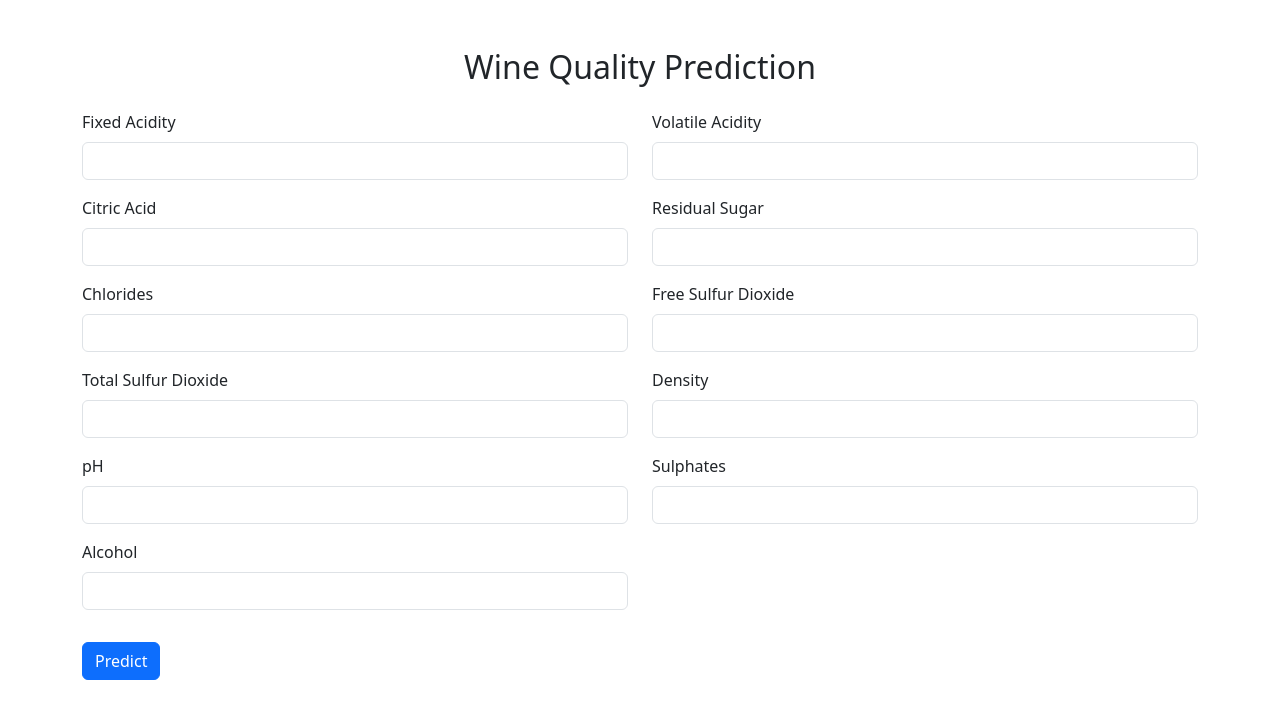
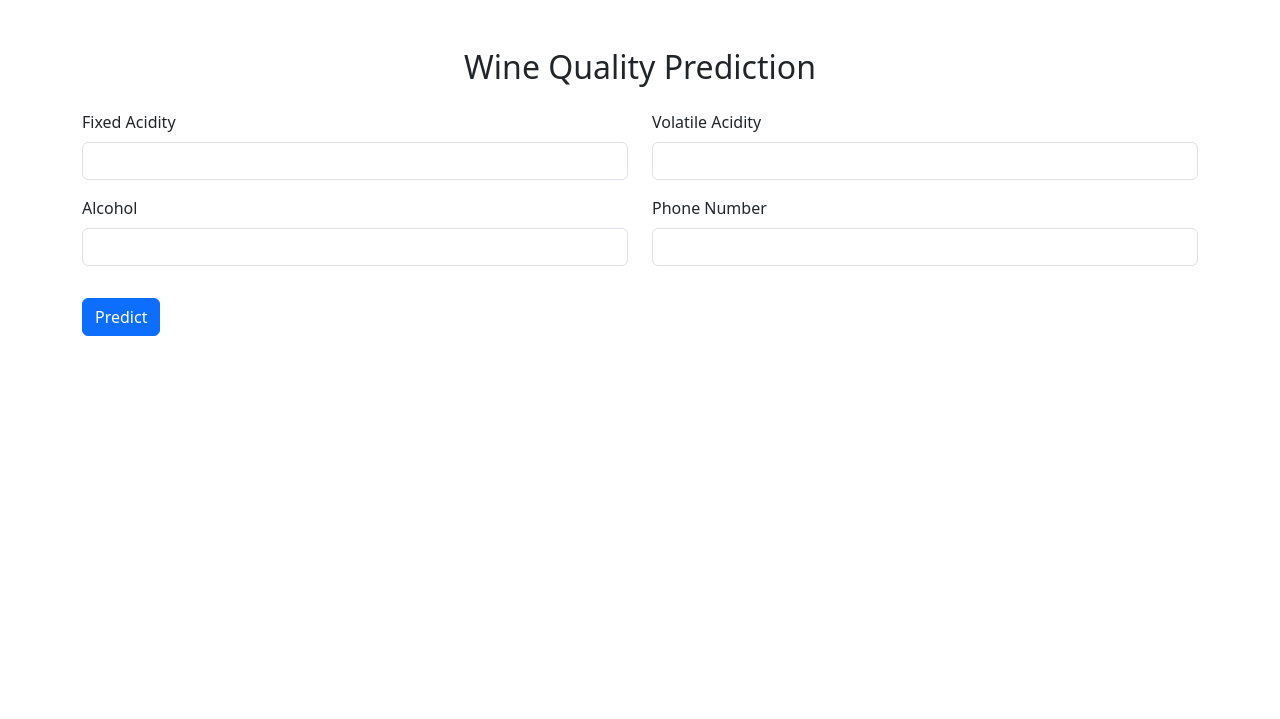
Before and after one commit to Kiash254/Wine-machine-learning-Flask-Bulk-sms-code, a Flask app: page / in a window 1280 px wide. Shown: the top 719 px of the page. Run offline with Flask 3, Linux system fonts and the light colour scheme; parts of the project's set-up code (start-up, migrations or seed data) failed here and were passed over.

```diff
--- a/app.py
+++ b/app.py
@@ -1,6 +1,12 @@
 from flask import Flask, request, render_template, jsonify
 from pickle import load
 import numpy as np
+import africastalking
+import os
+from dotenv import load_dotenv
+
+# Load environment variables from .env file
+load_dotenv()
 
 app = Flask(__name__)
 
@@ -8,14 +14,22 @@ app = Flask(__name__)
 model = load(open('model.pkl', 'rb'))
 scaler = load(open('scaler.pkl', 'rb'))
 
+# Africa's Talking API credentials from .env
+username = os.getenv('AT_USER_NAME')
+api_key = os.getenv('AT_API_KEY')
+
+# Initialize Africa's Talking
+africastalking.initialize(username, api_key)
+sms = africastalking.SMS
+
 @app.route('/')
 def index():
     return render_template('index.html')
 
 @app.route('/wine_model_prediction', methods=['POST'])
 def wine_model_prediction():
-    # Retrieve data from the form
     try:
+        # Retrieve form data
         new_wine = np.array([[
             float(request.form['fixed_acidity']),
             float(request.form['volatile_acidity']),
@@ -34,9 +48,17 @@ def wine_model_prediction():
         new_wine_scaled = scaler.transform(new_wine)
         prediction = model.predict(new_wine_scaled)
 
-        # Return result
+        # Prepare result message
         result = "Good Wine" if prediction[0] == 1 else "Bad Wine"
-        return render_template('index.html', prediction=result)
+        phone_number = request.form['phone_number']
+        message = f"Wine Quality Prediction: {result}"
+
+        # Send SMS
+        response = sms.send(message, [phone_number])
+
+        # Display result on the dashboard and confirm SMS sent
+        return render_template('index.html', prediction=result, sms_response="SMS sent successfully!" if response else "Failed to send SMS.")
+
     except Exception as e:
         return jsonify({'error': str(e)})
 
--- a/templates/index.html
+++ b/templates/index.html
@@ -11,6 +11,7 @@
         <h2 class="text-center mb-4">Wine Quality Prediction</h2>
         <form action="/wine_model_prediction" method="post">
             <div class="row">
+                <!-- Existing fields for wine attributes -->
                 <div class="col-md-6 mb-3">
                     <label for="fixed_acidity" class="form-label">Fixed Acidity</label>
                     <input type="number" step="0.01" class="form-control" id="fixed_acidity" name="fixed_acidity" required>
@@ -19,51 +20,34 @@
                     <label for="volatile_acidity" class="form-label">Volatile Acidity</label>
                     <input type="number" step="0.01" class="form-control" id="volatile_acidity" name="volatile_acidity" required>
                 </div>
-                <div class="col-md-6 mb-3">
-                    <label for="citric_acid" class="form-label">Citric Acid</label>
-                    <input type="number" step="0.01" class="form-control" id="citric_acid" name="citric_acid" required>
-                </div>
-                <div class="col-md-6 mb-3">
-                    <label for="residual_sugar" class="form-label">Residual Sugar</label>
-                    <input type="number" step="0.01" class="form-control" id="residual_sugar" name="residual_sugar" required>
-                </div>
-                <div class="col-md-6 mb-3">
-                    <label for="chlorides" class="form-label">Chlorides</label>
-                    <input type="number" step="0.001" class="form-control" id="chlorides" name="chlorides" required>
-                </div>
-                <div class="col-md-6 mb-3">
-                    <label for="free_sulfur_dioxide" class="form-label">Free Sulfur Dioxide</label>
-                    <input type="number" step="0.1" class="form-control" id="free_sulfur_dioxide" name="free_sulfur_dioxide" required>
-                </div>
-                <div class="col-md-6 mb-3">
-                    <label for="total_sulfur_dioxide" class="form-label">Total Sulfur Dioxide</label>
-                    <input type="number" step="0.1" class="form-control" id="total_sulfur_dioxide" name="total_sulfur_dioxide" required>
-                </div>
-                <div class="col-md-6 mb-3">
-                    <label for="density" class="form-label">Density</label>
-                    <input type="number" step="0.0001" class="form-control" id="density" name="density" required>
-                </div>
-                <div class="col-md-6 mb-3">
-                    <label for="pH" class="form-label">pH</label>
-                    <input type="number" step="0.01" class="form-control" id="pH" name="pH" required>
-                </div>
-                <div class="col-md-6 mb-3">
-                    <label for="sulphates" class="form-label">Sulphates</label>
-                    <input type="number" step="0.01" class="form-control" id="sulphates" name="sulphates" required>
-                </div>
+                <!-- Other fields here as in the previous example -->
+
                 <div class="col-md-6 mb-3">
                     <label for="alcohol" class="form-label">Alcohol</label>
                     <input type="number" step="0.1" class="form-control" id="alcohol" name="alcohol" required>
+                </div>
+
+                <!-- New field for user's phone number -->
+                <div class="col-md-6 mb-3">
+                    <label for="phone_number" class="form-label">Phone Number</label>
+                    <input type="text" class="form-control" id="phone_number" name="phone_number" required>
                 </div>
             </div>
             <button type="submit" class="btn btn-primary mt-3">Predict</button>
         </form>
 
+        <!-- Display the prediction and SMS response if available -->
         {% if prediction %}
             <div class="alert alert-info mt-4" role="alert">
                 Prediction: {{ prediction }}
             </div>
         {% endif %}
+
+        {% if sms_response %}
+            <div class="alert alert-success mt-4" role="alert">
+                {{ sms_response }}
+            </div>
+        {% endif %}
     </div>
 </body>
 </html>
```
Also changed, not shown: api.py (added, +20 -0 lines).
